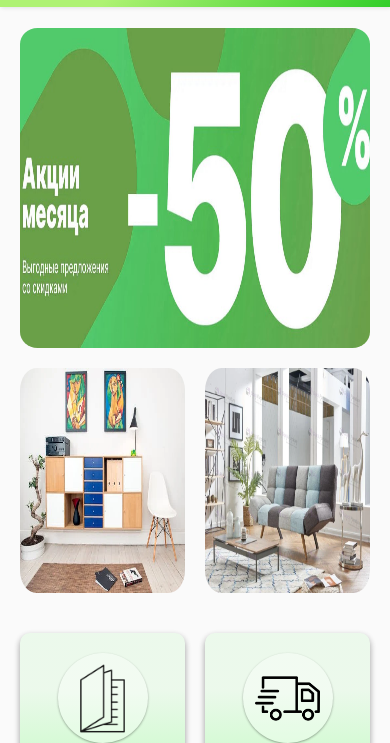
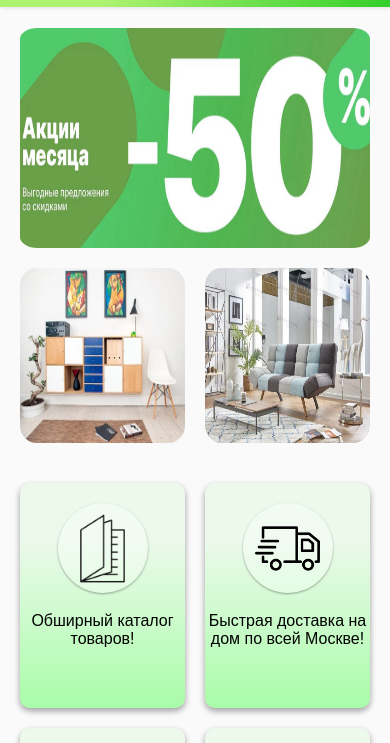
Before and after one commit to hiimspark/KR, a plain HTML site: page index.html in a window 390 px wide. Shown: the part 52-795 px from the top of the page. Drawn offline with Linux system fonts and the light colour scheme; a script that the page names is missing; a web font is replaced by a local one.

Commit message:
Update mainpagestyle.css

```diff
--- a/mainpagestyle.css
+++ b/mainpagestyle.css
@@ -1163,6 +1163,9 @@
 
 }
 @media (max-width:570px){
+    .central-images{
+        grid-template-rows: 100px 100px 175px;
+    }
     .main-heading{
         padding:40px 10px 5px 10px;
     .i-changeimg{
```
